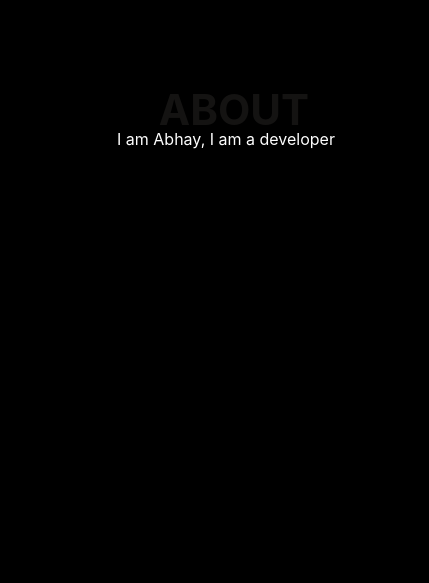
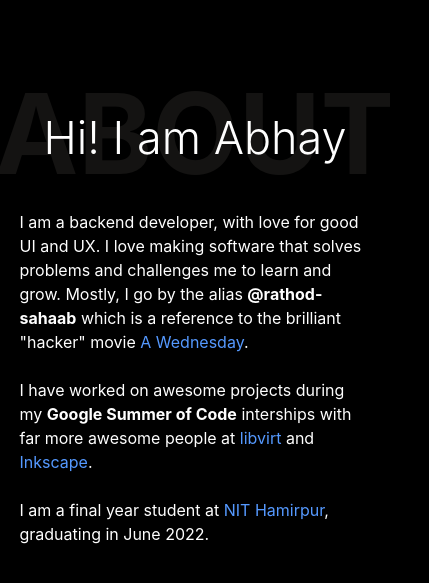
Before and after one commit to rathod-sahaab/portfolio-v2, a Gatsby site: page / in a window 390 px wide. Shown: the part 779-1362 px from the top of the page, 429 px wide, since content can reach past the window. Before the commit the page ends 928 px from the top, so only its background shows below. Built offline with nearby package versions, Linux system fonts and the light colour scheme; Gatsby itself is replaced by a stand-in of ours.

Commit message:
Finalised home screen design

```diff
--- a/src/components/Header.module.css
+++ b/src/components/Header.module.css
@@ -7,7 +7,7 @@
 
   position: fixed;
   top: 0;
-  left: 50%;
+  left: 50vw;
   transform: translateX(-50%);
 
   z-index: 7;
--- a/src/components/Layout.css
+++ b/src/components/Layout.css
@@ -4,6 +4,8 @@
 
   --secondary-fg: #aeaeae;
   --secondary-bg: #0e0e0e;
+
+  --link-color: #5599ff;
 
   --dots-color: var(--transparent);
 
@@ -38,6 +40,15 @@
   margin: auto;
 }
 
+a {
+  text-decoration: none;
+  color: var(--link-color);
+}
+
+a:hover {
+  font-weight: bold;
+}
+
 .heading {
   font-family: var(--heading-font);
   font-size: 10em;
@@ -47,6 +58,7 @@
   color: var(--transparent);
   text-align: center;
   padding: 0.3em;
+  margin-bottom: -0.95em;
 }
 
 .heading:first-child {
--- a/src/components/SiteNav.module.css
+++ b/src/components/SiteNav.module.css
@@ -104,4 +104,5 @@
 .link:focus {
   background-color: #fff3;
   outline: none;
+  font-weight: normal;
 }
--- /dev/null
+++ b/src/components/UpAnim.module.css
@@ -0,0 +1,30 @@
+.container {
+  position: absolute;
+  bottom: 0;
+  left: 50vw;
+  transform: translateX(-50%) rotateZ(-90deg);
+}
+
+.arrow {
+  color: rgba(255, 255, 255, 0.2);
+  opacity: 0;
+  animation: 1.5s upupandabove;
+  animation-delay: 1s;
+  animation-iteration-count: 3;
+}
+
+@keyframes upupandabove {
+  0% {
+    transform: translateX(0%);
+    opacity: 1;
+  }
+
+  90% {
+    transform: translateX(200%);
+    opacity: 0;
+  }
+
+  100% {
+    opacity: 0;
+  }
+}
--- /dev/null
+++ b/src/components/UpAnim.tsx
@@ -0,0 +1,14 @@
+import React from "react"
+import { AiOutlineDoubleRight } from "@react-icons/all-files/ai/AiOutlineDoubleRight"
+
+import * as styles from "./UpAnim.module.css"
+
+const UpAnim = () => {
+  return (
+    <div className={styles.container}>
+      <AiOutlineDoubleRight className={styles.arrow} size="60" />
+    </div>
+  )
+}
+
+export default UpAnim
--- a/src/pages/index.module.css
+++ b/src/pages/index.module.css
@@ -1,4 +1,4 @@
-.section {
+.displaySection {
   height: 100vh;
 
   display: flex;
@@ -40,11 +40,48 @@
   font-weight: 300;
 }
 
+.aboutSection {
+  padding-left: auto;
+  padding-right: auto;
+}
+
+.aboutContent {
+  display: flex;
+  flex-direction: column;
+  align-items: center;
+
+  margin: auto;
+  overflow: hidden;
+}
+
 .about {
-  transform: translate(10%, 10%);
-  padding-bottom: 0;
+  font-family: var(--heading-font);
+  font-size: 10em;
+  text-transform: uppercase;
+  font-weight: bold;
+
+  color: var(--transparent);
+  text-align: center;
+  margin-bottom: -0.81em;
+  padding: 0;
+}
+
+.aboutContent h3 {
+  font-family: var(--heading-font);
+  font-weight: 300;
+  font-size: 45px;
+  margin-bottom: 1em;
 }
 .description {
+  min-height: 300px;
+  max-width: 90%;
+  width: 500px;
+  line-height: 1.5em;
+}
+.description p {
+  margin-bottom: 1.5em;
+}
+.aboutContentDescription {
   margin-left: 30%;
 }
 
@@ -57,8 +94,12 @@
   }
 }
 
-@media screen and (max-width: 700px) {
-  /* .title { */
-  /*   animation: toandfro 5s linear; */
-  /* } */
+@media screen and (max-width: 575px) {
+  .about {
+    font-size: 7em;
+  }
 }
+
+.padblock {
+  height: 25vh;
+}
--- a/src/pages/index.tsx
+++ b/src/pages/index.tsx
@@ -5,6 +5,7 @@
 import { useMediaQuery } from "react-responsive"
 
 import * as styles from "./index.module.css"
+import UpAnim from "../components/UpAnim"
 
 const IndexPage = () => {
   const isSmallScreen = useMediaQuery({ maxWidth: "950px" })
@@ -12,7 +13,7 @@
   return (
     <Layout>
       <Seo title="Home" />
-      <section className={styles.section}>
+      <section className={styles.displaySection}>
         <div className={styles.nameTitleHolder}>
           <h5 className={styles.title}>
             {!isSmallScreen && "DEVELOPER"} {isSmallScreen && "DEV"}
@@ -21,9 +22,35 @@
             Abhay <span>Raj Singh</span>
           </h2>
         </div>
+        <UpAnim />
       </section>
-      <h2 className={`heading ${styles.about}`}>About</h2>
-      <p className={styles.description}>I am Abhay, I am a developer</p>
+      <section className={styles.aboutSection}>
+        <div className={styles.aboutContent}>
+          <div className={styles.about}>About</div>
+          <h3>Hi! I am Abhay</h3>
+          <div className={styles.description}>
+            <p>
+              I am a backend developer, with love for good UI and UX. I love
+              making software that solves problems and challenges me to learn
+              and grow. Mostly, I go by the alias <b>@rathod-sahaab</b> which is
+              a reference to the brilliant &quot;hacker&quot; movie{" "}
+              <a href="https://www.imdb.com/title/tt1280558/">A Wednesday</a>.
+            </p>
+            <p>
+              I have worked on awesome projects during my{" "}
+              <b>Google Summer of Code</b> interships with far more awesome
+              people at <a href="https://libvirt.org">libvirt</a> and{" "}
+              <a href="https://inkscape.org">Inkscape</a>.
+            </p>
+            <p>
+              I am a final year student at{" "}
+              <a href="https://nith.ac.in">NIT Hamirpur</a>, graduating in June
+              2022.
+            </p>
+          </div>
+        </div>
+      </section>
+      <div className={styles.padblock}></div>
     </Layout>
   )
 }
```
